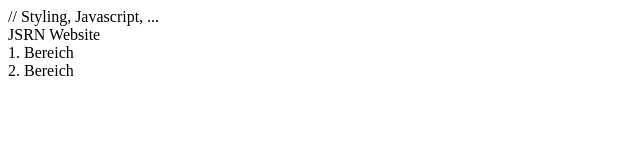
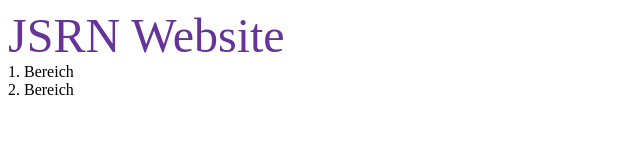
Before and after one commit to mliebelt/jrsn-development, a plain HTML site: page index.html in a window 1280 px wide. Shown: the whole page, without its empty margins (0-640 px from the left). Drawn offline with Linux system fonts and the light colour scheme.

Commit message:
Erstes Styling

```diff
--- a/index.html
+++ b/index.html
@@ -1,6 +1,6 @@
 <html>
 <head>
-// Styling, Javascript, ...
+<link rel="stylesheet" type="text/css" href="styles.css"/>
 </head>
 <body>
     <header>JSRN Website</header>
--- /dev/null
+++ b/styles.css
@@ -0,0 +1,4 @@
+header {
+    font-size: xxx-large;
+    color: rebeccapurple;
+}
```
